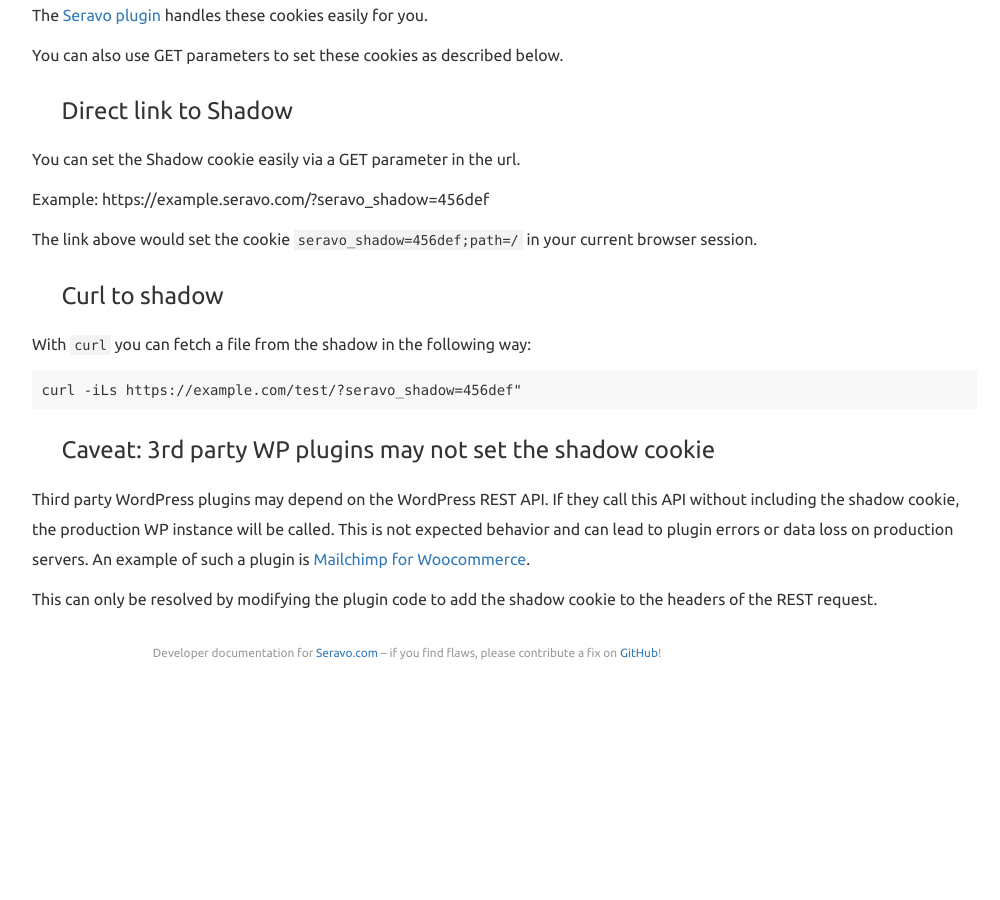
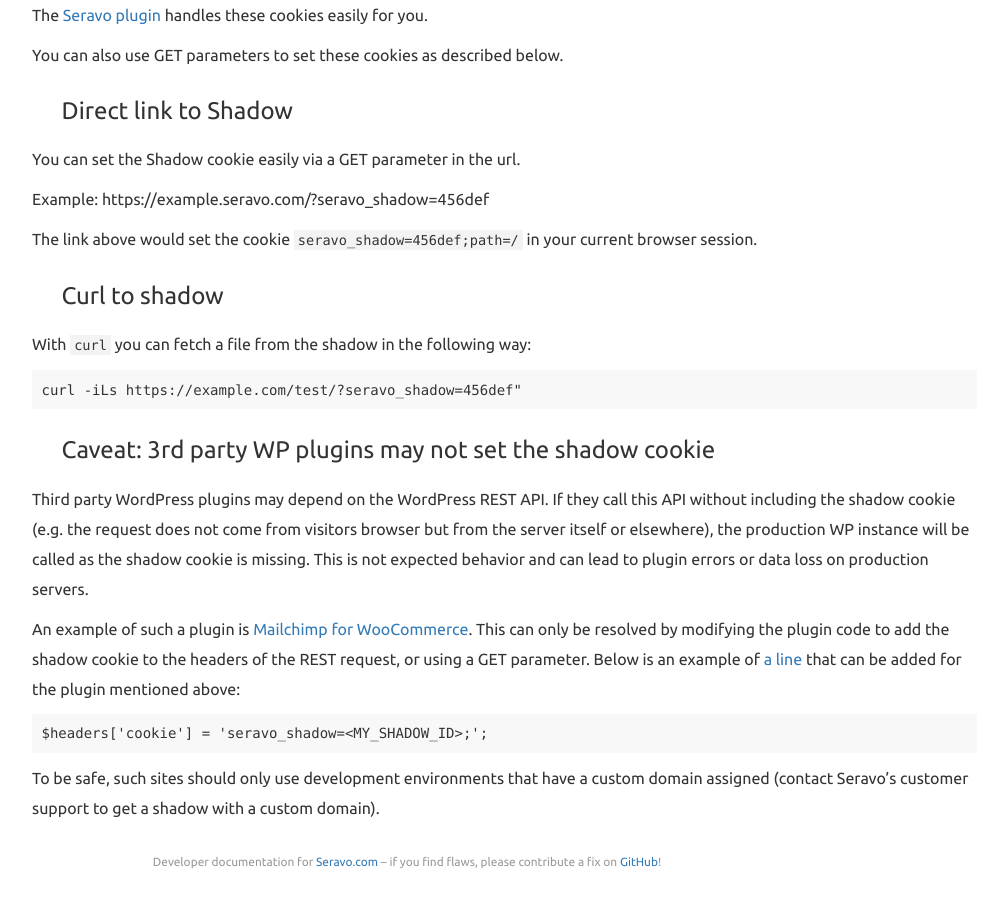
Before and after one commit to Seravo/docs, a Jekyll site: the page built from _posts/2016-05-11-shadows.md, in a window 1280 px wide and 900 px high, scrolled down 2860 px. Shown: the whole window, without its empty margins (233-1233 px from the left). Built offline with Jekyll 4.4.1, drawn with Linux system fonts in a browser that asks for light colours; nearby versions of some CDN libraries; before the commit the page ends 3551 px from its top, so only the background shows below that.

Commit message:
Include code example in 3rd party shadow comment

````diff
--- a/_posts/2016-05-11-shadows.md
+++ b/_posts/2016-05-11-shadows.md
@@ -112,6 +112,11 @@ curl -iLs https://example.com/test/?seravo_shadow=456def"
 
 ### Caveat: 3rd party WP plugins may not set the shadow cookie
 
-Third party WordPress plugins may depend on the WordPress REST API. If they call this API without including the shadow cookie, the production WP instance will be called. This is not expected behavior and can lead to plugin errors or data loss on production servers. An example of such a plugin is [Mailchimp for Woocommerce](https://wordpress.org/plugins/mailchimp-for-woocommerce/).
+Third party WordPress plugins may depend on the WordPress REST API. If they call this API without including the shadow cookie (e.g. the request does not come from visitors browser but from the server itself or elsewhere), the production WP instance will be called as the shadow cookie is missing. This is not expected behavior and can lead to plugin errors or data loss on production servers.
 
-This can only be resolved by modifying the plugin code to add the shadow cookie to the headers of the REST request.
+An example of such a plugin is [Mailchimp for WooCommerce](https://wordpress.org/plugins/mailchimp-for-woocommerce/). This can only be resolved by modifying the plugin code to add the shadow cookie to the headers of the REST request, or using a GET parameter. Below is an example of [a line](https://github.com/mailchimp/mc-woocommerce/blob/master/bootstrap.php#L951) that can be added for the plugin mentioned above:
+```
+$headers['cookie'] = 'seravo_shadow=<MY_SHADOW_ID>;';
+```
+
+To be safe, such sites should only use development environments that have a custom domain assigned (contact Seravo's customer support to get a shadow with a custom domain).
````
